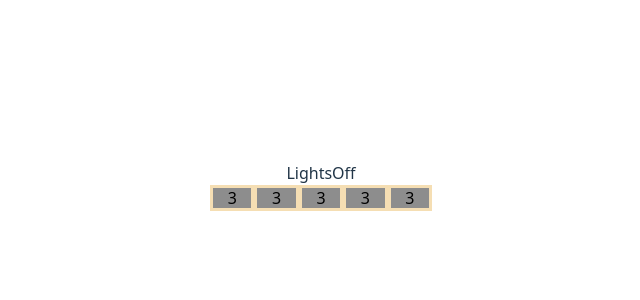
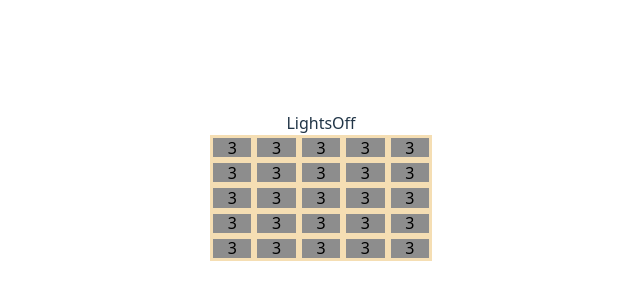
Before and after one commit to thespywholovedher/Portfolio-React, a React (Vite) app: page / in a window 1280 px wide. Shown: the part 214-514 px from the top of the page, without its empty margins (319-959 px from the left). Built offline with nearby package versions, Linux system fonts and the light colour scheme.

Commit message:
Switch from flex to grid and can now render entire array

```diff
--- a/src/LightsOff/LightsOff.tsx
+++ b/src/LightsOff/LightsOff.tsx
@@ -1,5 +1,14 @@
 import React from 'react'
 import './lightsOff.css'
+
+const generateGrid = <T,> (n:number) => {
+  let array:number[][] =
+    Array.from({ length: n }, (_, i) =>
+      Array.from({ length: n}, (_, j) => i+j));
+
+  console.log(array)
+  return array;
+}
 
 const Grid = (props: React.PropsWithChildren) => {
     return (
@@ -14,12 +23,21 @@ const Cell = () => {
 }
 
 const LightsOff = () => {
-  const cells = ([1,2,3,4,5]).map((e,i) => { return <Cell key={i} />})
+  const [grid, setGrid] = React.useState(generateGrid(5))
+
+
+  const gridElements:React.JSX.Element[] = []
+  for(let i = 0; i < grid.length; i++) {
+    for (let j = 0; j < grid[i].length; j++) {
+      gridElements.push(<Cell key={i+j*10} />)
+    }
+  }
+  const cells = grid.flatMap((e,i) => { return <Cell key={i} />})
   return (
     <>
       <div>LightsOff</div>
       <Grid>
-        {cells}
+        {gridElements}
       </Grid>
     </>
   )
--- a/src/LightsOff/lightsOff.css
+++ b/src/LightsOff/lightsOff.css
@@ -1,6 +1,6 @@
 .grid {
-    display: flex;
-    flex-wrap: wrap;
+    display: grid;
+    grid-template-columns: repeat(5, 1fr);
 }
 
 .cell {
```
